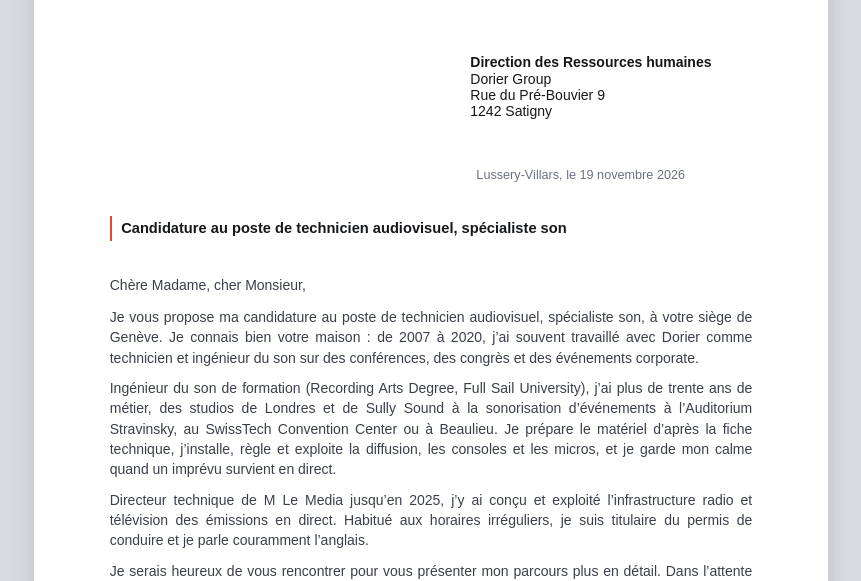
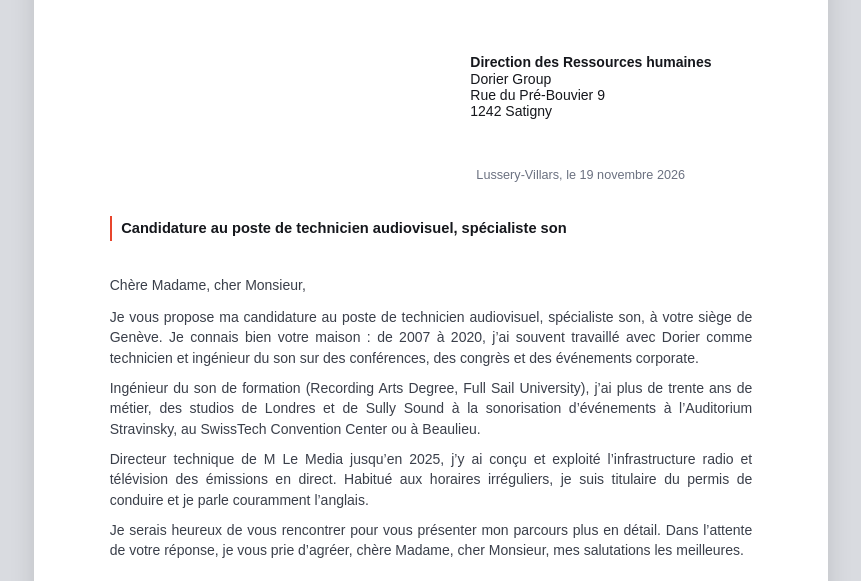
Before and after one commit to sowattmusic/michel_cv, a plain HTML site: page renders/lettres_postulations/lettre_dorier/Lettre_Michel_Gallone_Dorier.html in a window 1280 px wide. Shown: the part 198-779 px from the top of the page, without its empty margins (209-1070 px from the left). Drawn offline with Linux system fonts and the light colour scheme.

Commit message:
Lettre Dorier : version Word corrigée (une phrase en moins), HTML aligné et PDF exporté de Word
Co-Authored-By: Claude Opus 5.5 <noreply@anthropic.com>

```diff
--- a/renders/lettres_postulations/lettre_dorier/Lettre_Michel_Gallone_Dorier.html
+++ b/renders/lettres_postulations/lettre_dorier/Lettre_Michel_Gallone_Dorier.html
@@ -117,7 +117,7 @@
 
     <p class="texte">Je vous propose ma candidature au poste de technicien audiovisuel, spécialiste son, à votre siège de Genève. Je connais bien votre maison : de 2007 à 2020, j’ai souvent travaillé avec Dorier comme technicien et ingénieur du son sur des conférences, des congrès et des événements corporate.</p>
 
-    <p class="texte">Ingénieur du son de formation (Recording Arts Degree, Full Sail University), j’ai plus de trente ans de métier, des studios de Londres et de Sully Sound à la sonorisation d’événements à l’Auditorium Stravinsky, au SwissTech Convention Center ou à Beaulieu. Je prépare le matériel d’après la fiche technique, j’installe, règle et exploite la diffusion, les consoles et les micros, et je garde mon calme quand un imprévu survient en direct.</p>
+    <p class="texte">Ingénieur du son de formation (Recording Arts Degree, Full Sail University), j’ai plus de trente ans de métier, des studios de Londres et de Sully Sound à la sonorisation d’événements à l’Auditorium Stravinsky, au SwissTech Convention Center ou à Beaulieu.</p>
 
     <p class="texte">Directeur technique de M Le Media jusqu’en 2025, j’y ai conçu et exploité l’infrastructure radio et télévision des émissions en direct. Habitué aux horaires irréguliers, je suis titulaire du permis de conduire et je parle couramment l’anglais.</p>
 
```
Also changed, not shown: 2 other files.
